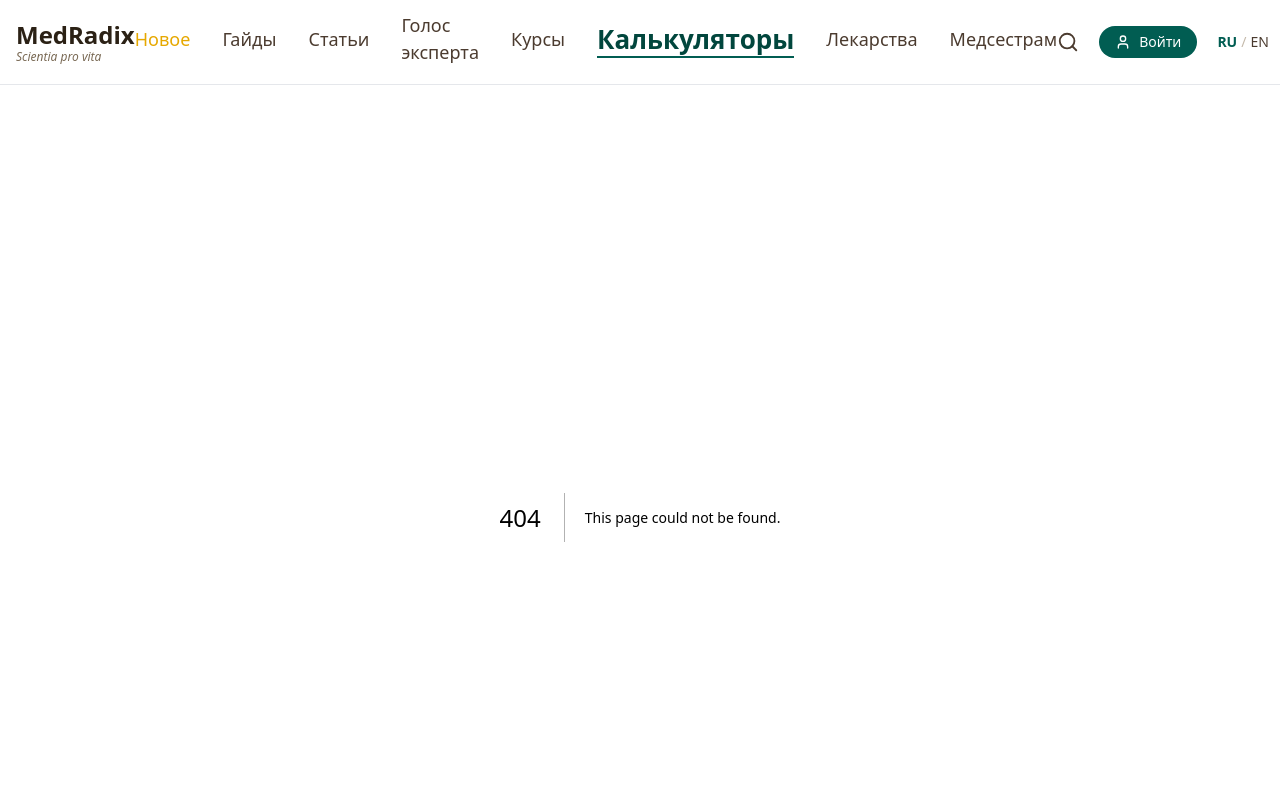
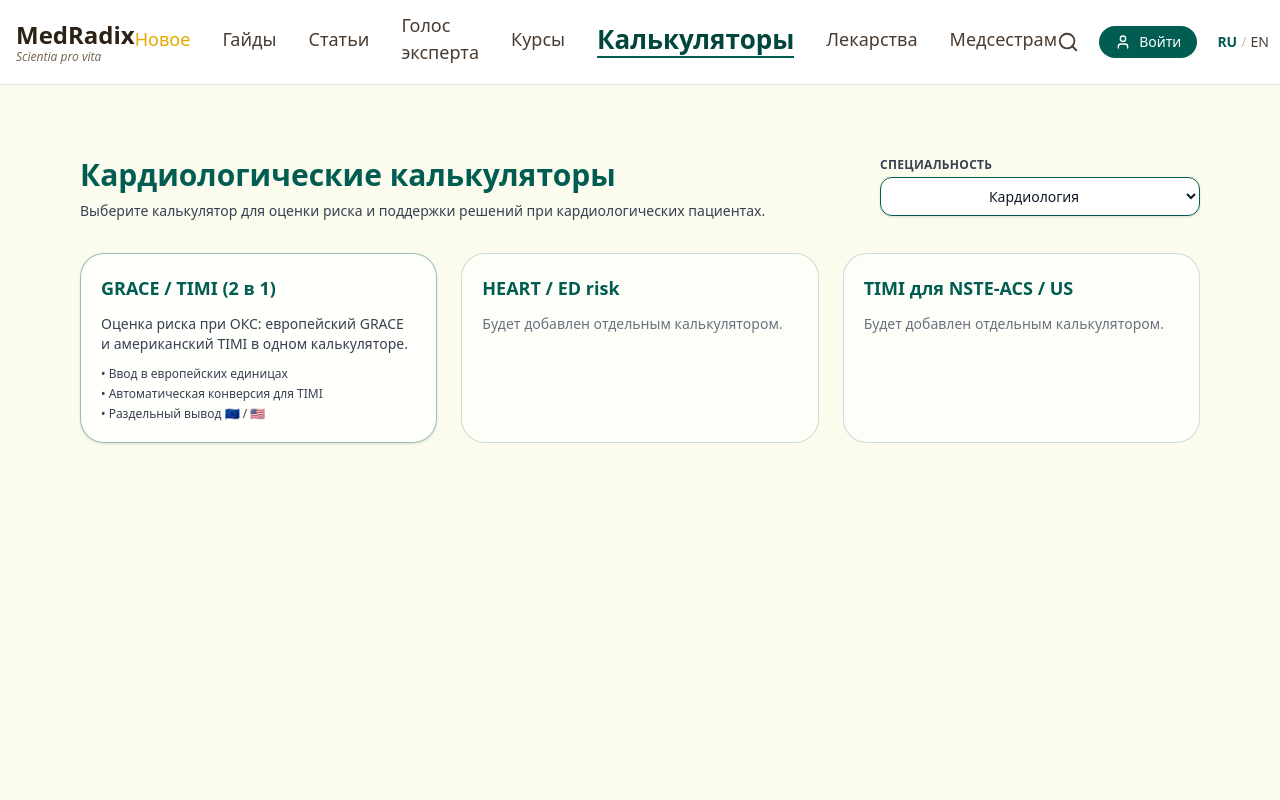
Before and after one commit to NMaryko/MedRadix, a Next.js app: page /calculators/cardiology in a window 1280 px wide. Before the commit this address had no page. Shown: the top 800 px of the page. Built offline with nearby package versions, Linux system fonts and the light colour scheme.

Commit message:
Create page.tsx

```diff
--- /dev/null
+++ b/app/calculators/cardiology/page.tsx
@@ -0,0 +1,128 @@
+// app/calculators/cardiology/page.tsx
+'use client';
+
+import { useState } from 'react';
+import { useRouter } from 'next/navigation';
+
+const SPECIALTIES: string[] = [
+  'Все',
+  'Акушерство и гинекология',
+  'Аллергология и иммунология',
+  'Анестезиология и реаниматология',
+  'Гастроэнтерология',
+  'Гематология',
+  'Дерматология',
+  'Инфекционные болезни',
+  'Кардиология',
+  'Неврология',
+  'Нефрология',
+  'Онкология',
+  'Офтальмология',
+  'Педиатрия',
+  'Пульмонология',
+  'Психиатрия',
+  'Ревматология',
+  'Стоматология',
+  'Терапия',
+  'Травматология и ортопедия',
+  'Урология',
+  'Хирургия',
+  'Эндокринология',
+];
+
+export default function CardiologyCalculatorsPage() {
+  const router = useRouter();
+  const [selectedSpecialty, setSelectedSpecialty] = useState<string>('Кардиология');
+
+  const handleSpecialtyChange = (value: string) => {
+    setSelectedSpecialty(value);
+    if (value !== 'Кардиология') {
+      router.push('/calculators');
+    }
+  };
+
+  return (
+    <main className="min-h-screen bg-[#fcfcee] py-10">
+      <div className="max-w-6xl mx-auto px-4">
+        {/* верх: заголовок + фильтр справа */}
+        <header className="mb-8 flex flex-col gap-4 md:flex-row md:items-start md:justify-between">
+          <div>
+            <h1 className="text-3xl font-bold text-[#015D52] mb-2">
+              Кардиологические калькуляторы
+            </h1>
+            <p className="text-sm text-gray-700 max-w-3xl">
+              Выберите калькулятор для оценки риска и поддержки решений при
+              кардиологических пациентах.
+            </p>
+          </div>
+
+          <div className="w-full md:w-80">
+            <label
+              htmlFor="specialty-select"
+              className="mb-1 block text-xs font-semibold uppercase tracking-wide text-gray-700"
+            >
+              Специальность
+            </label>
+            <select
+              id="specialty-select"
+              className="w-full rounded-xl border border-[#015D52] bg-white/90 px-3 py-2 text-sm text-gray-900 text-center shadow-sm transition hover:border-[#015D52] hover:ring-2 hover:ring-[#015D52]/20 focus:border-[#015D52] focus:outline-none focus:ring-2 focus:ring-[#015D52]/30"
+              value={selectedSpecialty}
+              onChange={(e) => handleSpecialtyChange(e.target.value)}
+            >
+              {SPECIALTIES.map((spec) => (
+                <option key={spec} value={spec}>
+                  {spec}
+                </option>
+              ))}
+            </select>
+          </div>
+        </header>
+
+        {/* карточки калькуляторов кардиологии */}
+        <div className="grid gap-6 md:grid-cols-3">
+          {/* 1. GRACE / TIMI */}
+          <section
+            className="group cursor-pointer rounded-3xl border border-[#015D52]/40 bg-white/80 p-5 shadow-sm transition hover:border-[#015D52] hover:shadow-lg hover:shadow-[#015D52]/15"
+            onClick={() => router.push('/calculators/cardiology/grace-timi')}
+          >
+            <h2 className="text-lg font-bold text-[#015D52] mb-3">
+              GRACE / TIMI (2 в 1)
+            </h2>
+            <p className="text-sm text-gray-700 mb-3">
+              Оценка риска при ОКС: европейский GRACE и американский TIMI в одном
+              калькуляторе.
+            </p>
+            <ul className="text-xs text-gray-700 space-y-1">
+              <li>• Ввод в европейских единицах</li>
+              <li>• Автоматическая конверсия для TIMI</li>
+              <li>• Раздельный вывод 🇪🇺 / 🇺🇸</li>
+            </ul>
+          </section>
+
+          {/* 2. Заглушка под будущий калькулятор */}
+          <section className="rounded-3xl border border-[#015D52]/20 bg-white/60 p-5 text-sm text-gray-500">
+            <h2 className="text-lg font-bold text-[#015D52] mb-3">
+              HEART / ED risk
+            </h2>
+            <p>Будет добавлен отдельным калькулятором.</p>
+          </section>
+
+          {/* 3. Заглушка под будущий калькулятор */}
+          <section className="rounded-3xl border border-[#015D52]/20 bg-white/60 p-5 text-sm text-gray-500">
+            <h2 className="text-lg font-bold text-[#015D52] mb-3">
+              TIMI для NSTE-ACS / US
+            </h2>
+            <p>Будет добавлен отдельным калькулятором.</p>
+          </section>
+        </div>
+
+        {/* support снизу по центру */}
+        <footer className="mt-[500px] pt-4 text-base text-[#5E3830] text-center">
+          <a href="mailto:support@medradix.info" className="font-semibold">
+            support@medradix.info
+          </a>
+        </footer>
+      </div>
+    </main>
+  );
+}
```
